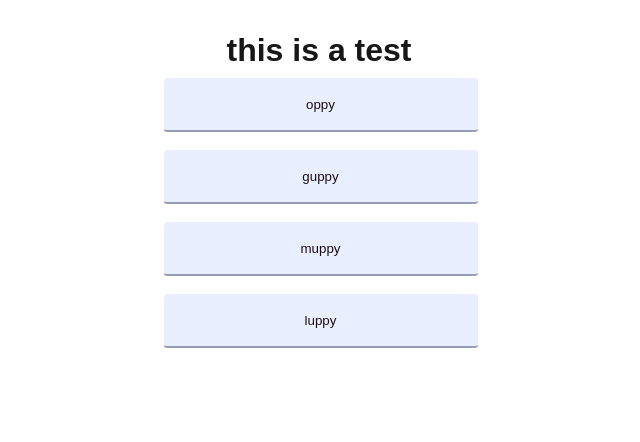
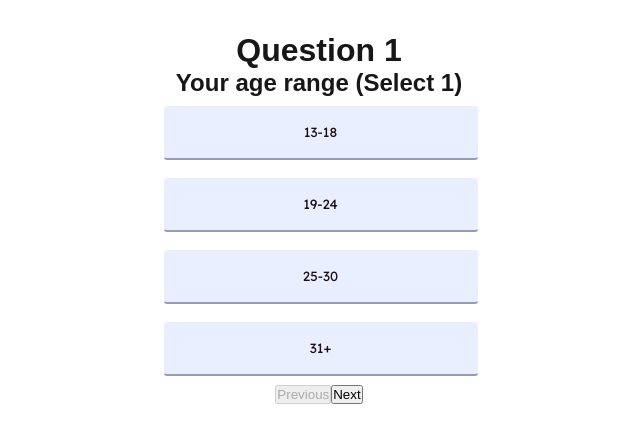
Before and after one commit to Esteb4ncd/DermaKnight_WebApp, a Next.js app in the folder dermaknight/: page /quiz in a window 1280 px wide. Shown: the top 442 px of the page, without its empty margins (321-961 px from the left). Built offline with nearby package versions, Linux system fonts and the light colour scheme.

Commit message:
QuizPage component creation. JS object qith quiz data created and linked to QuizPage

```diff
--- /dev/null
+++ b/dermaknight/app/data/quizData.js
@@ -0,0 +1,67 @@
+export const quizQuestions = [
+  {
+    id: 1,
+    question: "Your age range (Select 1)",
+    options: [
+      { id: 'a', text: "13-18" },
+      { id: 'b', text: "19-24" },
+      { id: 'c', text: "25-30" },
+      { id: 'd', text: "31+" }
+    ],
+    correctAnswer: null
+  },
+  {
+    id: 2,
+    question: "Which is closest to your skin tone?",
+    options: [
+      { id: 'a', text: "F8D0B2" },
+      { id: 'b', text: "EBB691" },
+      { id: 'c', text: "BD7850" },
+      { id: 'd', text: "3C1F1B" }
+    ],
+    correctAnswer: null
+  },
+  {
+    id: 3,
+    question: "What is your skin type?",
+    options: [
+      { id: 'a', text: "Combination: Oily in the T-Zone (forehead, nose) and normal or dry everywhere else" },
+      { id: 'b', text: "Dry: Skin feels tight and dry all-year round and flaking or itching is common" },
+      { id: 'c', text: "Normal: Mild oiliness, dryness or breakouts can appear occasionally" },
+      { id: 'd', text: "Oily: Excess oil all over the face, often causing blocked pores" }
+    ],
+    correctAnswer: null
+  },
+  {
+    id: 4,
+    question: "How often do you experience breakouts?",
+    options: [
+      { id: 'a', text: "Rarely" },
+      { id: 'b', text: "Occasionally" },
+      { id: 'c', text: "Frequently" },
+      { id: 'd', text: "Almost always" }
+    ],
+    correctAnswer: null
+  },
+  {
+    id: 5,
+    question: "Which area of your face gets the most breakouts?",
+    options: [
+      { id: 'a', text: "Jawline" },
+      { id: 'b', text: "Forehead & nose" },
+      { id: 'c', text: "Under eyes & cheeks" }
+    ],
+    correctAnswer: null
+  },
+  {
+    id: 6,
+    question: "Which of the following do you think has the most impact on your skin’s health?",
+    options: [
+      { id: 'a', text: "Hormones" },
+      { id: 'b', text: "Stress" },
+      { id: 'c', text: "Diet" },
+      { id: 'd', text: "Bacterial" }
+    ],
+    correctAnswer: null
+  }
+];
--- a/dermaknight/app/layout.js
+++ b/dermaknight/app/layout.js
@@ -1,7 +1,7 @@
-import { Geist, Geist_Mono } from "next/font/google";
+import { Lexend, Geist_Mono } from "next/font/google";
 import "./globals.css";
 
-const geistSans = Geist({
+const geistSans = Lexend({
   variable: "--font-geist-sans",
   subsets: ["latin"],
 });
--- a/dermaknight/app/page.js
+++ /dev/null
@@ -1 +0,0 @@
-import './page.module.css'
--- a/dermaknight/app/quiz/page.js
+++ b/dermaknight/app/quiz/page.js
@@ -1,38 +1,9 @@
-'use client';
+import QuizPage from '@/app/ui/quizComponents/QuizPage';
 
-import { useState } from 'react';
-import QuizButton from "@/app/ui/quizButton/QuizButton.js";
-
-export default function QuizPage() {
-  const [activeButton, setActiveButton] = useState(null);
-
-  const handleButtonClick = (buttonId) => {
-    setActiveButton(buttonId);
-  };
-
+export default function Page() {
   return (
-    <div className='auth-container'>
-      <h1>this is a test</h1>
-      <QuizButton
-        text="oppy"
-        isActive={activeButton === 'oppy'}
-        onClick={() => handleButtonClick('oppy')}
-      />
-      <QuizButton
-        text="guppy"
-        isActive={activeButton === 'guppy'}
-        onClick={() => handleButtonClick('guppy')}
-      />
-      <QuizButton
-        text="muppy"
-        isActive={activeButton === 'muppy'}
-        onClick={() => handleButtonClick('muppy')}
-      />
-      <QuizButton
-        text="luppy"
-        isActive={activeButton === 'luppy'}
-        onClick={() => handleButtonClick('luppy')}
-      />
+    <div>
+      <QuizPage />
     </div>
   );
 }
--- /dev/null
+++ b/dermaknight/app/ui/quizButton/QuizPage.js
@@ -0,0 +1,58 @@
+// 'use client';
+
+// import { useState } from 'react';
+// import QuizButton from './QuizButton';
+// import { quizQuestions } from '@/app/data/quizData';
+
+// export default function QuizPage() {
+//   const [currentQuestion, setCurrentQuestion] = useState(0);
+//   const [activeButton, setActiveButton] = useState(null);
+//   const [answers, setAnswers] = useState({});
+
+//   const handleButtonClick = (buttonId) => {
+//     setActiveButton(buttonId);
+//     setAnswers({
+//       ...answers,
+//       [currentQuestion]: buttonId
+//     });
+//   };
+
+//   const handleNextQuestion = () => {
+//     if (currentQuestion < quizQuestions.length - 1) {
+//       setCurrentQuestion(currentQuestion + 1);
+//       setActiveButton(answers[currentQuestion + 1] || null);
+//     }
+//   };
+
+//   const handlePreviousQuestion = () => {
+//     if (currentQuestion > 0) {
+//       setCurrentQuestion(currentQuestion - 1);
+//       setActiveButton(answers[currentQuestion - 1] || null);
+//     }
+//   };
+
+//   const currentQuestionData = quizQuestions[currentQuestion];
+
+//   return (
+//     <div className='auth-container'>
+//       <h1>Question {currentQuestion + 1}</h1>
+//       <h2>{currentQuestionData.question}</h2>
+//       {currentQuestionData.options.map((option) => (
+//         <QuizButton
+//           key={option.id}
+//           text={option.text}
+//           isActive={activeButton === option.id}
+//           onClick={() => handleButtonClick(option.id)}
+//         />
+//       ))}
+//       <div>
+//         <button onClick={handlePreviousQuestion} disabled={currentQuestion === 0}>
+//           Previous
+//         </button>
+//         <button onClick={handleNextQuestion} disabled={currentQuestion === quizQuestions.length - 1} >
+//           Next
+//         </button>
+//       </div>
+//     </div>
+//   );
+// }
--- a/dermaknight/app/ui/quizButton/quizButton.js
+++ b/dermaknight/app/ui/quizButton/quizButton.js
@@ -10,23 +10,6 @@
 //       className={`${styles.toggleButton} ${isActive ? styles.active : ''}`}
 //     >
 //       {text}
-//      {isActive= activeButton === text}
-//       {onClick= () => handleButtonClick(text)}
 //     </button>
 //   );
 // }
-'use client';
-
-import React from 'react';
-import styles from './QuizButton.module.css';
-
-export default function QuizButton({ text = "Click Me", isActive, onClick }) {
-  return (
-    <button
-      onClick={onClick}
-      className={`${styles.toggleButton} ${isActive ? styles.active : ''}`}
-    >
-      {text}
-    </button>
-  );
-}
--- a/dermaknight/app/ui/quizButton/quizButton.module.css
+++ b/dermaknight/app/ui/quizButton/quizButton.module.css
@@ -1,24 +1,18 @@
-.main {
-    font-family: var(--font-main) ;
-}
-
-.toggleButton {
-    font-family: var(--font-main) ;
-    border-radius: 3px;
-    background-color: var(  --color-quiz-button);
-    color: var(  --color-text);
-    width: 314px;
-    height: 54px;
-    margin: 9px;
-
-    border-bottom: 2px solid var(--color-quiz-button-border);
-    border-top: 0;
-    border-left: 0;
-    border-right: 0;
-
+/* .toggleButton {
+    background-color: var(--color-quiz-button);
+    color: var(--color-text);
+    padding: 15px 32px;
+    border: none;
+    border-radius: 4px;
+    cursor: pointer;
+    font-family: var(--font-main);
+    font-size: var(--text-body);
+    line-height: var(--line-body);
+    transition: all 0.3s ease;
+    margin: 10px;
 }
 
 .toggleButton.active {
-    background-color: var(  --color-quiz-button-selected);
-    color: white;
-}
+    background-color: var(--color-green);
+    color: var(--color-button-text);
+}  */
--- /dev/null
+++ b/dermaknight/app/ui/quizComponents/QuizButton.js
@@ -0,0 +1,15 @@
+'use client';
+
+import React from 'react';
+import styles from './QuizButton.module.css';
+
+export default function QuizButton({ text = "Click Me", isActive, onClick }) {
+  return (
+    <button
+      onClick={onClick}
+      className={`${styles.toggleButton} ${isActive ? styles.active : ''}`}
+    >
+      {text}
+    </button>
+  );
+}
--- /dev/null
+++ b/dermaknight/app/ui/quizComponents/QuizButton.module.css
@@ -0,0 +1,24 @@
+.main {
+    font-family: var(--font-main) ;
+}
+
+.toggleButton {
+    font-family: var(--font-main) ;
+    border-radius: 3px;
+    background-color: var(  --color-quiz-button);
+    color: var(  --color-text);
+    width: 314px;
+    height: 54px;
+    margin: 9px;
+
+    border-bottom: 2px solid var(--color-quiz-button-border);
+    border-top: 0;
+    border-left: 0;
+    border-right: 0;
+
+}
+
+.toggleButton.active {
+    background-color: var(  --color-quiz-button-selected);
+    color: white;
+}
--- /dev/null
+++ b/dermaknight/app/ui/quizComponents/QuizPage.js
@@ -0,0 +1,58 @@
+'use client';
+
+import { useState } from 'react';
+import QuizButton from './QuizButton';
+import { quizQuestions } from '@/app/data/quizData';
+
+export default function QuizPage() {
+  const [currentQuestion, setCurrentQuestion] = useState(0);
+  const [activeButton, setActiveButton] = useState(null);
+  const [answers, setAnswers] = useState({});
+
+  const handleButtonClick = (buttonId) => {
+    setActiveButton(buttonId);
+    setAnswers({
+      ...answers,
+      [currentQuestion]: buttonId
+    });
+  };
+
+  const handleNextQuestion = () => {
+    if (currentQuestion < quizQuestions.length - 1) {
+      setCurrentQuestion(currentQuestion + 1);
+      setActiveButton(answers[currentQuestion + 1] || null);
+    }
+  };
+
+  const handlePreviousQuestion = () => {
+    if (currentQuestion > 0) {
+      setCurrentQuestion(currentQuestion - 1);
+      setActiveButton(answers[currentQuestion - 1] || null);
+    }
+  };
+
+  const currentQuestionData = quizQuestions[currentQuestion];
+
+  return (
+    <div className='auth-container'>
+      <h1>Question {currentQuestion + 1}</h1>
+      <h2>{currentQuestionData.question}</h2>
+      {currentQuestionData.options.map((option) => (
+        <QuizButton
+          key={option.id}
+          text={option.text}
+          isActive={activeButton === option.id}
+          onClick={() => handleButtonClick(option.id)}
+        />
+      ))}
+      <div>
+        <button onClick={handlePreviousQuestion} disabled={currentQuestion === 0}>
+          Previous
+        </button>
+        <button onClick={handleNextQuestion} disabled={currentQuestion === quizQuestions.length - 1}>
+          Next
+        </button>
+      </div>
+    </div>
+  );
+}
```
